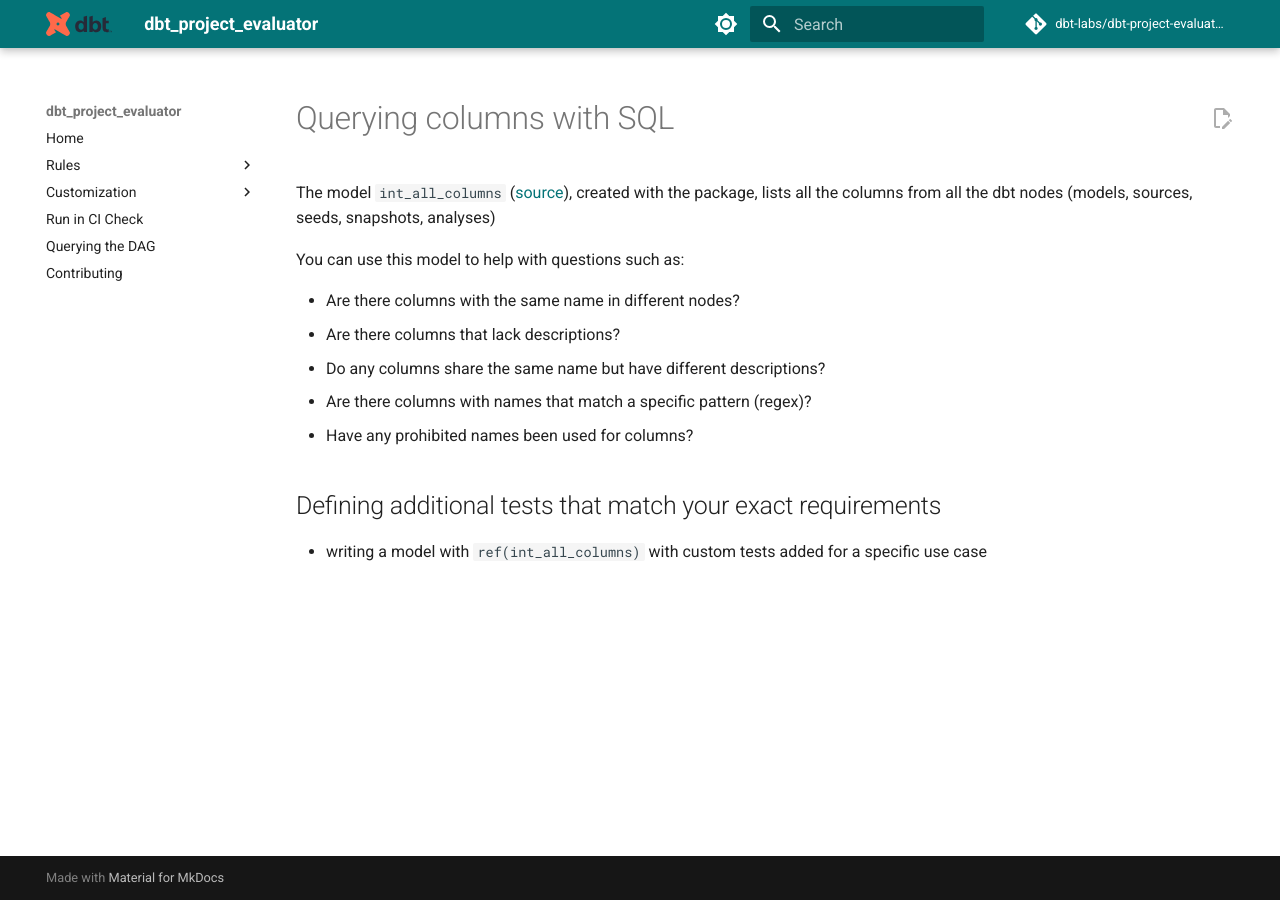
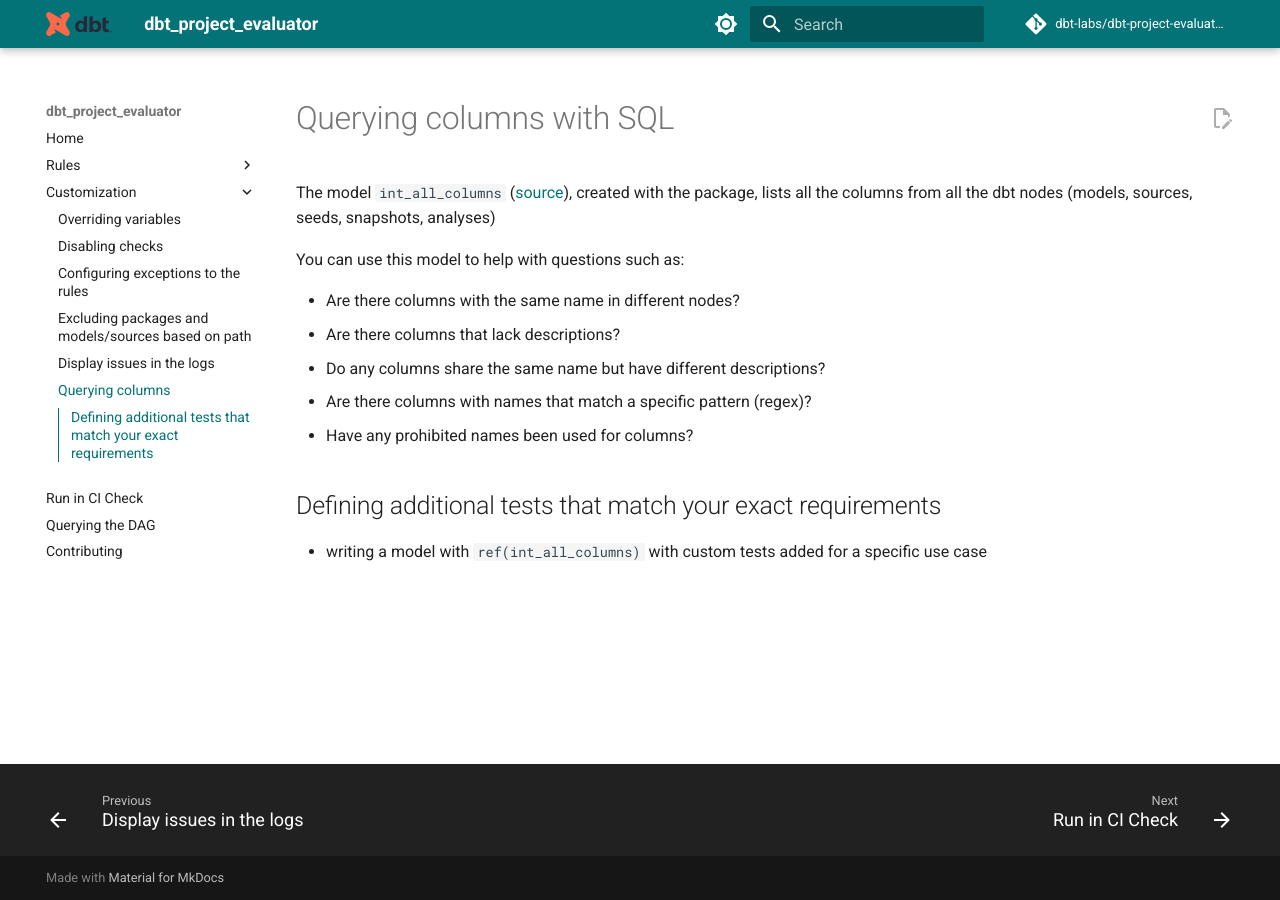
Before and after one commit to dbt-labs/dbt-project-evaluator, an MkDocs documentation site: the page built from docs/customization/querying-columns.md, in a window 1280 px wide. Built offline with MkDocs 1.6.1 and Material for MkDocs 9.7.7, drawn with Linux system fonts in a browser that asks for light colours; comment, search, counter and statistics services are not loaded; the version menu is left out.

Commit message:
Update mkdocs to link new page

```diff
--- a/mkdocs.yml
+++ b/mkdocs.yml
@@ -81,6 +81,7 @@
     - Configuring exceptions to the rules: customization/exceptions.md
     - Excluding packages and models/sources based on path: customization/excluding-packages-and-paths.md
     - Display issues in the logs: customization/issues-in-log.md
+    - Querying columns: customization/querying-columns.md
   - Run in CI Check: ci-check.md
   - Querying the DAG: querying-the-dag.md
   - Contributing: contributing.md
```
